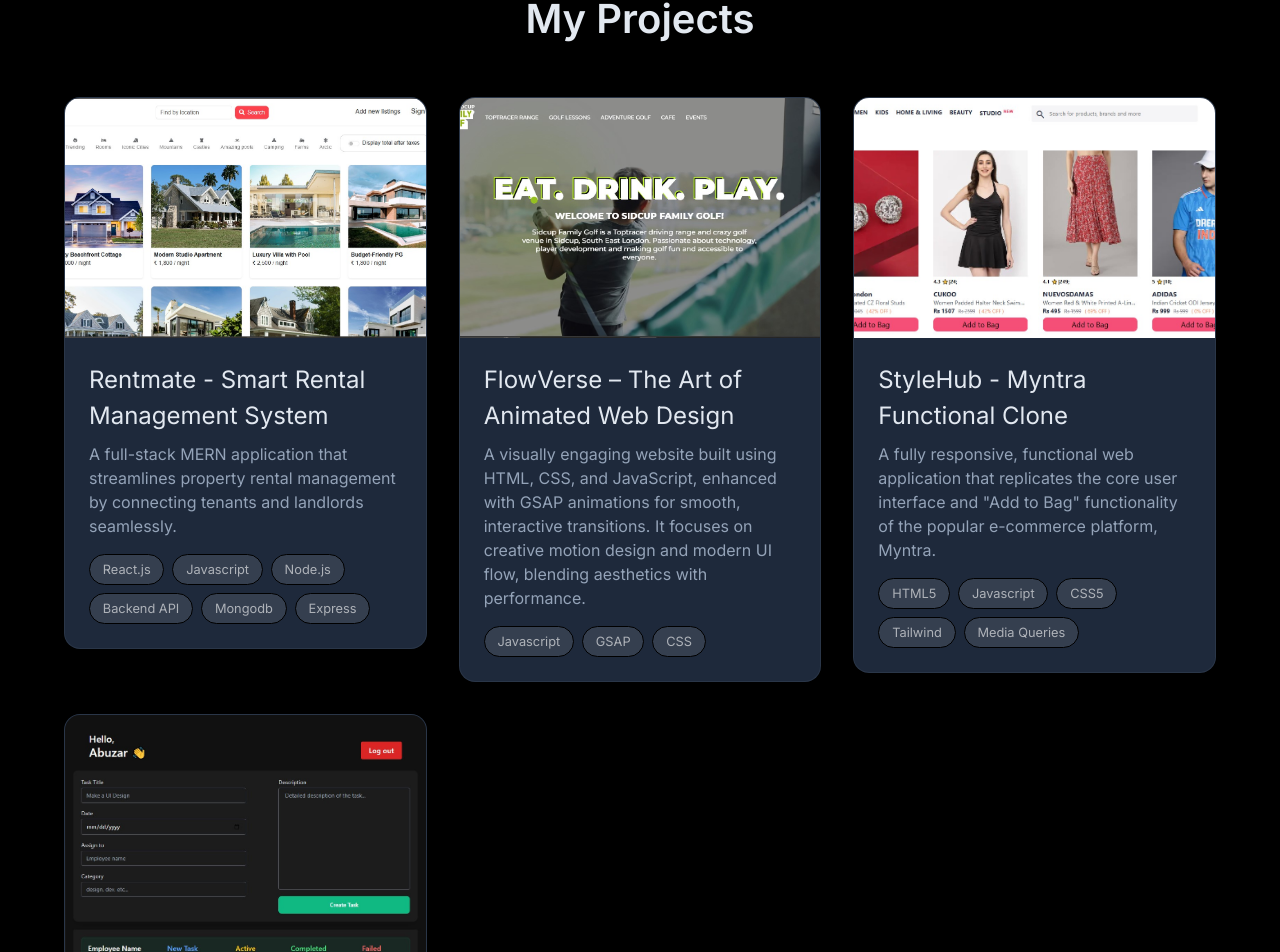
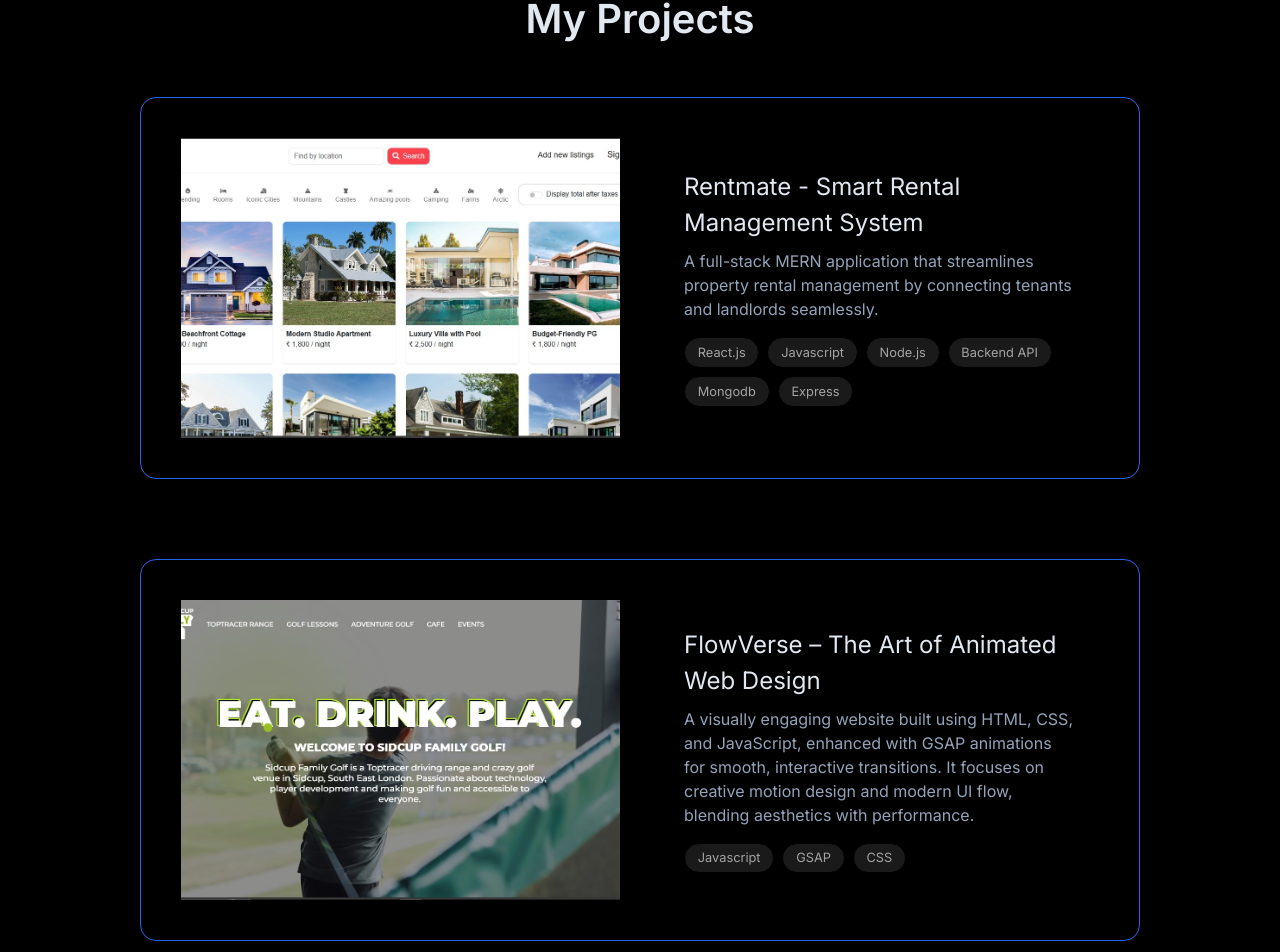
Before and after one commit to Abuzar448/Abuzar-Portfolio, a React (Vite) app: page / in a window 1280 px wide. Shown: the part 5652-6604 px from the top of the page. Built offline with nearby package versions, Linux system fonts and the light colour scheme.

Commit message:
Implemented Staggered Animation in projects section

```diff
--- a/src/App.css
+++ b/src/App.css
@@ -509,11 +509,11 @@
 
 .project-card {
   background: var(--card-bg);
-  border-radius: 1rem;
+  border-radius: 1rem !important;
   overflow: hidden;
   box-shadow: 0 4px 20px rgba(0, 0, 0, 0.2);
   transition: all 0.3 ease;
-  border: 1px solid var(--card-border);
+  border: 1px solid gradient();
   position: relative;
   display: flex;
   flex-direction: column;
--- a/src/components/Projects.jsx
+++ b/src/components/Projects.jsx
@@ -16,6 +16,38 @@
       },
     },
   };
+
+  const projectData = [
+    {
+      href: "https://rent-mate--abuzar21.replit.app",
+      img: "/projects/Rentmate(portfolio).jpg",
+      title: "Rentmate - Smart Rental Management System",
+      desc: "A full-stack MERN application that streamlines property rental management by connecting tenants and landlords seamlessly.",
+      tech: ["React.js", "Javascript", "Node.js", "Backend API", "Mongodb", "Express"]
+    },
+    {
+      href: "https://sidcup-web.netlify.app/",
+      img: "/projects/Frontend(portfolio).jpg",
+      title: "FlowVerse – The Art of Animated Web Design",
+      desc: "A visually engaging website built using HTML, CSS, and JavaScript, enhanced with GSAP animations for smooth, interactive transitions. It focuses on creative motion design and modern UI flow, blending aesthetics with performance.",
+      tech: ["Javascript", "GSAP", "CSS"]
+    },
+    {
+      href: "https://abuzar448.github.io/Myntra_Clone/",
+      img: "/projects/Myntra_Clone.jpg",
+      title: "StyleHub - Myntra Functional Clone",
+      desc: "A fully responsive, functional web application that replicates the core user interface and \"Add to Bag\" functionality of the popular e-commerce platform, Myntra.",
+      tech: ["HTML5", "Javascript", "CSS5", "Tailwind", "Media Queries"]
+    },
+    {
+      href: "https://ems-react-nu.vercel.app/",
+      img: "/projects/EMS.jpg",
+      title: "SyncroWork: Enterprise Task Monitoring System",
+      desc: "A React & Tailwind-based system featuring a dual-interface for Admin task assignment and Employee progress tracking. Fully responsive, high-performance, and powered by Context API for seamless, real-time state management.",
+      tech: ["React.js", "Javascript", "CSS5", "Tailwind", "Media Queries"]
+    }
+  ];
+
   return (
     <motion.section
       id="projects"
@@ -25,7 +57,29 @@
       viewport={{ once: true }}
       transition={{ duration: 0.6 }}
     >
-      <BackToTop></BackToTop>
+      <style>{`
+        @media (min-width: 1024px) {
+          .responsive-stack-card {
+            display: flex !important;
+            flex-direction: row !important;
+            align-items: center !important;
+            gap: 40px !important;
+            padding: 40px !important;
+          }
+          .responsive-stack-card .project-image {
+            flex: 1 !important;
+            width: 50% !important;
+            height: 300px !important;
+            margin-bottom: 0 !important;
+          }
+          .responsive-stack-card .card-details-wrapper {
+            flex: 1 !important;
+            width: 50% !important;
+          }
+        }
+      `}</style>
+
+      <BackToTop />
       <motion.h2
         variants={fadeInUp}
         initial="initial"
@@ -35,126 +89,62 @@
       >
         My Projects
       </motion.h2>
+
       <motion.div
         className="project-grid"
+        // Grid setup ko linear stacking column control karne ke liye update kiya
+        style={{ display: 'flex', flexDirection: 'column', gap: '80px', maxWidth: '1000px', margin: '0 auto' }}
         variants={staggerContainer}
         initial="initial"
         whileInView="animate"
         viewport={{ once: true }}
       >
-        <a href="https://rent-mate--abuzar21.replit.app">
+        {projectData.map((project, index) => (
+          <a
+            href={project.href}
+            key={index}
+            style={{
+              position: 'sticky',
+              top: `calc(100px + ${index * 25}px)`,
+              zIndex: index + 1,
+              display: 'block',
+              textDecoration: 'none'
+            }}
+          >
             <motion.div
-            className="project-card"
+              // Original 'project-card' ke sath bas humari inline media utility class lagayi
+              className="project-card responsive-stack-card"
               variants={fadeInUp}
-            whileHover={{ y: -10, transition: { duration: 0.2 } }}
+              whileHover={{ scale: 1.01, transition: { duration: 0.2 } }}
+              style={{
+                boxShadow: '0 -10px 30px -15px rgba(0,0,0,0.8)',
+                // FIX: Border radius gradient combo jo border radius kharab nahi karega
+                border: '1px solid #2563eb',
+                background: 'black',
+
+              }}
             >
               <motion.div
                 className="project-image"
                 style={{
-                backgroundImage: "url('/projects/Rentmate(portfolio).jpg')",
+                  backgroundImage: `url('${project.img}')`,
                 }}
                 whileHover={{ scale: 1.05, transition: { duration: 0.2 } }}
               />
-            <h3> Rentmate - Smart Rental Management System</h3>
-            <p>
-              A full-stack MERN application that streamlines property rental
-              management by connecting tenants and landlords seamlessly.
-            </p>
+
+              {/* Wrapped details inside a div to split cleanly on desktop screen formats */}
+              <div className="card-details-wrapper">
+                <h3>{project.title}</h3>
+                <p>{project.desc}</p>
                 <div className="project-tech">
-              <span>React.js</span>
-              <span>Javascript</span>
-              <span>Node.js</span>
-              <span>Backend API</span>
-              <span>Mongodb</span>
-              <span>Express</span>
+                  {project.tech.map((techItem, techIndex) => (
+                    <span key={techIndex}>{techItem}</span>
+                  ))}
+                </div>
               </div>
             </motion.div>
           </a>
-
-        <a href="https://sidcup-web.netlify.app/">
-          <motion.div
-            className="project-card"
-            variants={fadeInUp}
-            whileHover={{ y: -10, transition: { duration: 0.2 } }}
-          >
-            <motion.div
-              className="project-image"
-              style={{
-                backgroundImage: "url('/projects/Frontend(portfolio).jpg')",
-              }}
-              whileHover={{ scale: 1.05 }}
-              transition={{ duration: 0.2 }}
-            />
-            <h3>FlowVerse – The Art of Animated Web Design</h3>
-            <p>
-              A visually engaging website built using HTML, CSS, and JavaScript,
-              enhanced with GSAP animations for smooth, interactive transitions.
-              It focuses on creative motion design and modern UI flow, blending
-              aesthetics with performance.
-            </p>
-            <div className="project-tech">
-              <span>Javascript</span>
-              <span>GSAP</span>
-              <span>CSS</span>
-            </div>
-          </motion.div>
-        </a>
-
-        <a href="https://abuzar448.github.io/Myntra_Clone/">
-          <motion.div
-            className="project-card"
-            variants={fadeInUp}
-            whileHover={{ y: -10, transition: { duration: 0.2 } }}
-          >
-            <motion.div
-              className="project-image"
-              style={{
-                backgroundImage: "url('/projects/Myntra_Clone.jpg')",
-              }}
-              whileHover={{ scale: 1.05, transition: { duration: 0.2 } }}
-            />
-            <h3> StyleHub - Myntra Functional Clone</h3>
-            <p>
-              A fully responsive, functional web application that replicates the
-              core user interface and "Add to Bag" functionality of the popular
-              e-commerce platform, Myntra.
-            </p>
-            <div className="project-tech">
-              <span>HTML5</span>
-              <span>Javascript</span>
-              <span>CSS5</span>
-              <span>Tailwind</span>
-              <span>Media Queries</span>
-            </div>
-          </motion.div>
-        </a>
-
-        <a href="https://ems-react-nu.vercel.app/">
-          <motion.div
-            className="project-card"
-            variants={fadeInUp}
-            whileHover={{ y: -10, transition: { duration: 0.2 } }}
-          >
-            <motion.div
-              className="project-image"
-              style={{
-                backgroundImage: "url('/projects/EMS.jpg')",
-              }}
-              whileHover={{ scale: 1.05, transition: { duration: 0.2 } }}
-            />
-            <h3>SyncroWork: Enterprise Task Monitoring System</h3>
-            <p>
-              A React & Tailwind-based system featuring a dual-interface for Admin task assignment and Employee progress tracking. Fully responsive, high-performance, and powered by Context API for seamless, real-time state management.
-            </p>
-            <div className="project-tech">
-              <span>React.js</span>
-              <span>Javascript</span>
-              <span>CSS5</span>
-              <span>Tailwind</span>
-              <span>Media Queries</span>
-            </div>
-          </motion.div>
-        </a>
+        ))}
       </motion.div>
     </motion.section>
   );
```
Lines whose indentation alone changed are shown as unchanged.
